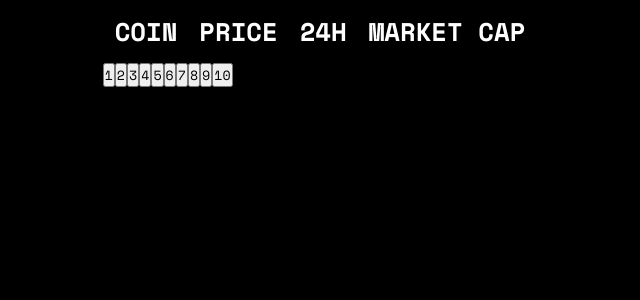
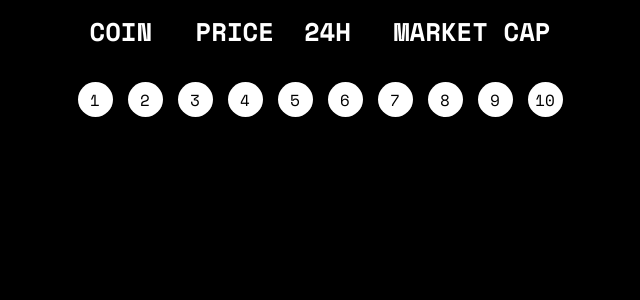
Before and after one commit to Joa0Gustav0/SomeProjects, a React (Create React App) app in the folder personal-projects/quotation-api-app/: page / in a window 1280 px wide. Shown: the top 300 px of the page, without its empty margins (320-960 px from the left). Built offline with nearby package versions, Linux system fonts and the light colour scheme; the HTML template or start-up script is replaced by a standard one.

Commit message:
added style to data s page controller container

```diff
--- a/personal-projects/quotation-api-app/src/components/DataContainerPageController.jsx
+++ b/personal-projects/quotation-api-app/src/components/DataContainerPageController.jsx
@@ -1,3 +1,5 @@
+import styles from './styles/DataContainerPageController.module.css'
+
 export default function DataContainerPageController( {setPageEvent} ){
 
     const buttons =
@@ -15,7 +17,7 @@ export default function DataContainerPageController( {setPageEvent} ){
     ]
 
     return(
-        <div>
+        <div className={styles.pagesControllerContainer}>
            {
             buttons.map((elem, i) => (
                 <button key={elem.page}
--- a/personal-projects/quotation-api-app/src/components/styles/DataContainer.module.css
+++ b/personal-projects/quotation-api-app/src/components/styles/DataContainer.module.css
@@ -1,7 +1,8 @@
 table{
-    border-collapse: separate;
     width: 100%;
     max-width: 800px;
+    margin-bottom: 20px;
+    border-collapse: separate;
 }
 thead td{
     font-size: .8em;
--- /dev/null
+++ b/personal-projects/quotation-api-app/src/components/styles/DataContainerPageController.module.css
@@ -0,0 +1,30 @@
+.pagesControllerContainer{
+
+    display: flex;
+    flex-wrap: nowrap;
+    flex-direction: row;
+
+    gap: 15px;
+    margin: auto;
+    width: fit-content;
+}
+
+.pagesControllerContainer > button{
+    transition: all .1s;
+
+    border: 0;
+    width: 35px;
+    height: 35px;
+    outline: none;
+    font-size: 1em;
+    border-radius: 100%;
+    background-color: white;
+}
+.pagesControllerContainer > button:hover{
+    color: white;
+    cursor: pointer;
+    background-color: rgb(20, 20, 20);
+}
+.pagesControllerContainer > button:active{
+    background-color: transparent;
+}
--- a/personal-projects/quotation-api-app/src/index.css
+++ b/personal-projects/quotation-api-app/src/index.css
@@ -4,6 +4,7 @@
   margin: 0;
   padding: 0;
   user-select: none;
+  box-sizing: border-box;
   font-family: 'Space Mono', sans-serif;
 }
 
```
